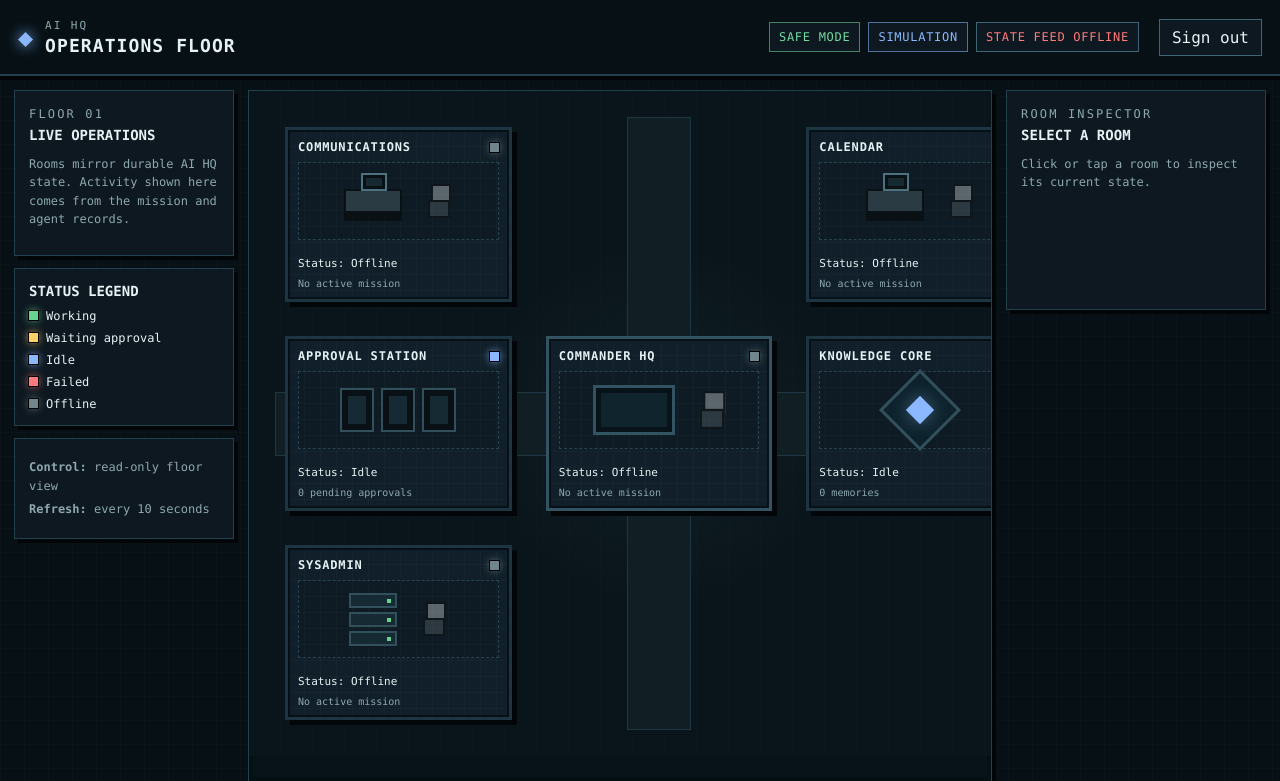
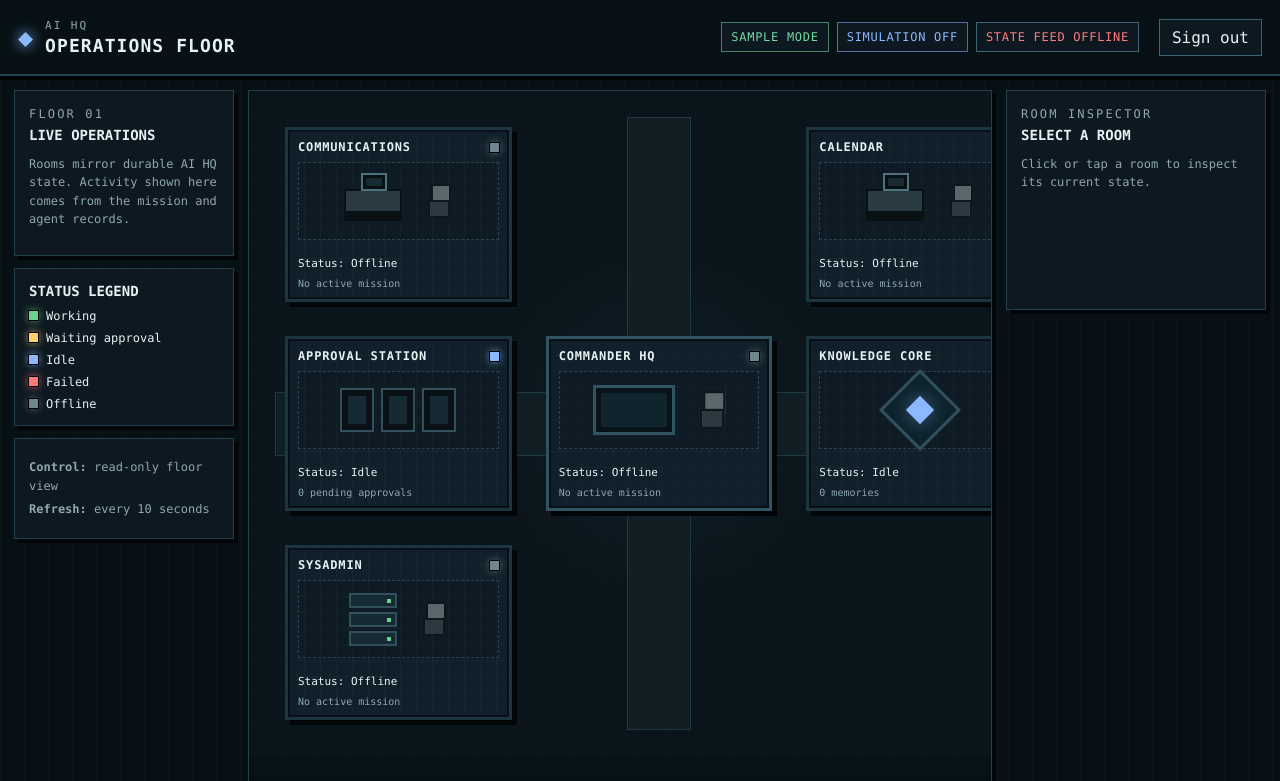
Before and after one commit to Waitenomore-ai/ai-hq, a Python web app: template src/ai_hq/templates/home.html in a window 1280 px wide. Shown: the top 781 px of the page. Run offline with Jinja, Linux system fonts and the light colour scheme; the template is opened without the code that fills it: most values are stand-ins (such as "Sample title", 1, 10 or a date in 2020).

Commit message:
feat: bind HQ safety badges to runtime settings

```diff
--- a/src/ai_hq/templates/home.html
+++ b/src/ai_hq/templates/home.html
@@ -17,8 +17,8 @@
     </div>
 
     <div class="hq-safety" aria-label="Operating safeguards">
-      <span class="hq-chip hq-chip--safe">Safe Mode</span>
-      <span class="hq-chip hq-chip--simulation">Simulation</span>
+      <span class="hq-chip hq-chip--safe">{{ operating_mode|capitalize }} Mode</span>
+      <span class="hq-chip hq-chip--simulation">Simulation {{ "On" if simulation_mode else "Off" }}</span>
       <span class="hq-connection" data-connection-status>Connecting…</span>
     </div>
 
```
